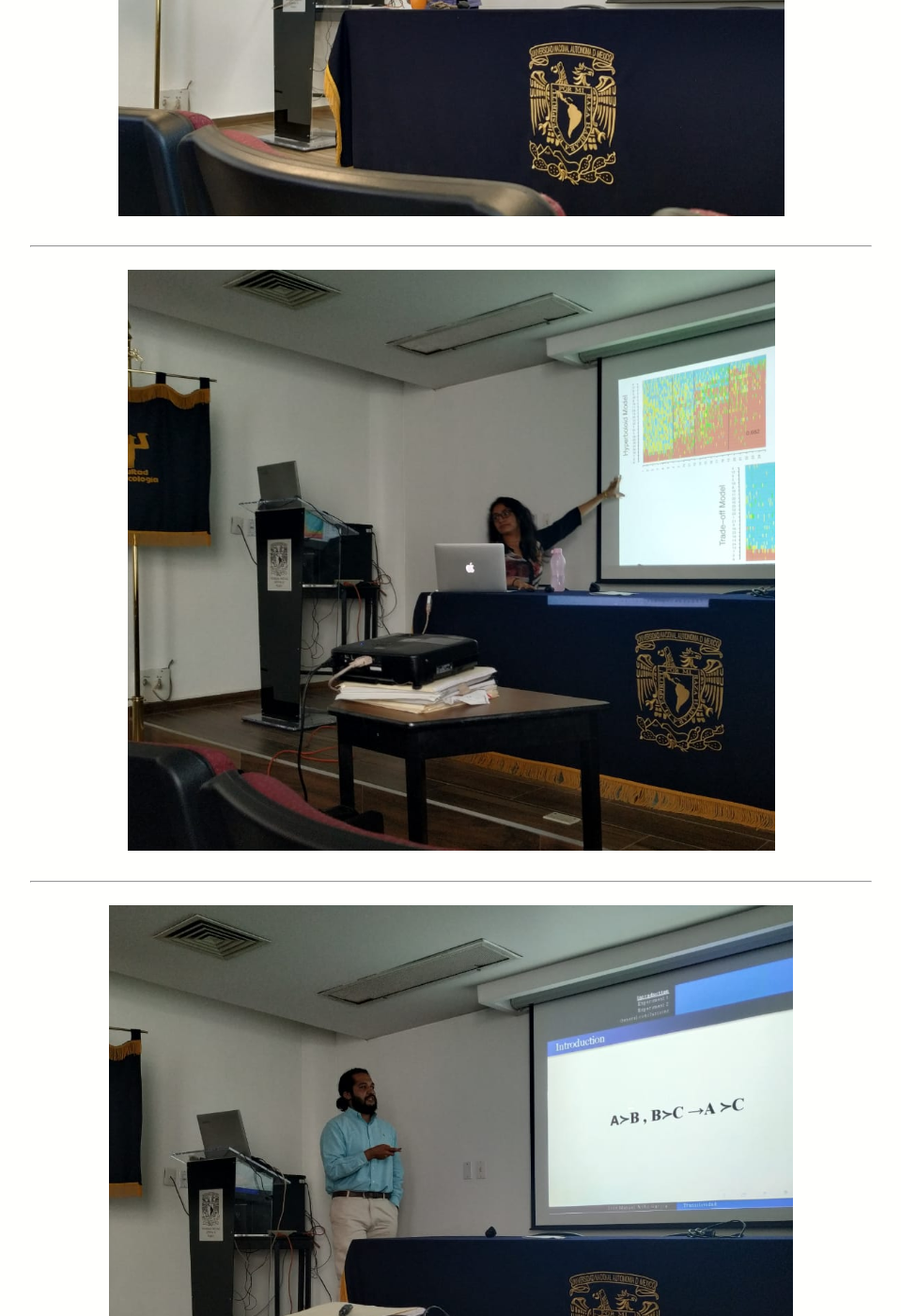
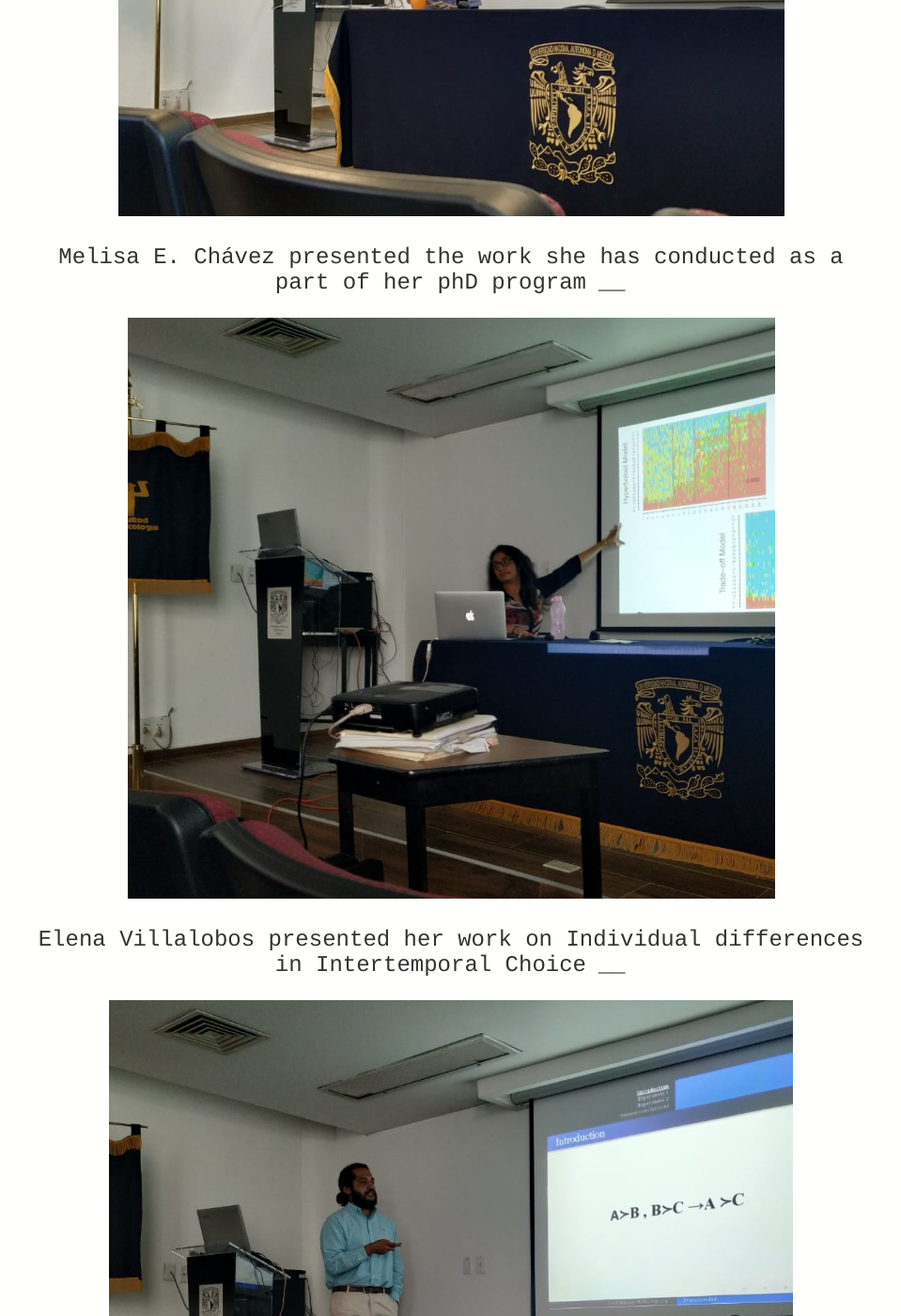
Before and after one commit to BouzasLab25/bouzaslab25.github.io, a Jekyll site: the page built from _posts/2019-04-23-posts-from-lab-25.md, in a window 1280 px wide and 1400 px high, scrolled down 1442 px. Shown: the whole window at 94% size, without its empty margins (160-1119 px from the left). Built offline with Jekyll 4.4.1, drawn with Linux system fonts in a browser that asks for light colours; some of the changed text lies outside the part shown.

Commit message:
Update 2019-04-23-posts-from-lab-25.md

```diff
--- a/_posts/2019-04-23-posts-from-lab-25.md
+++ b/_posts/2019-04-23-posts-from-lab-25.md
@@ -15,20 +15,25 @@
 
 ![Alt text](/LabPictures/Green_1.png)
 
+
 ____
 
 ![Alt text](/LabPictures/Green_2.png)
 
+Melisa E. Chávez presented the work she has conducted as a part of her phD program
 ____
 
 ![Alt text](/LabPictures/Green_3.png)
 
+Elena Villalobos presented her work on Individual differences in Intertemporal Choice
 ____
 
 ![Alt text](/LabPictures/Green_4.png)
 
+José Manuel Niño presented his work on Intransitivity on gains and losses
 ____
 
 ![Alt text](/LabPictures/Green_5.png)
 
+Manuel Villarreal presented his work on Reinforcement Learning
 ____
```
